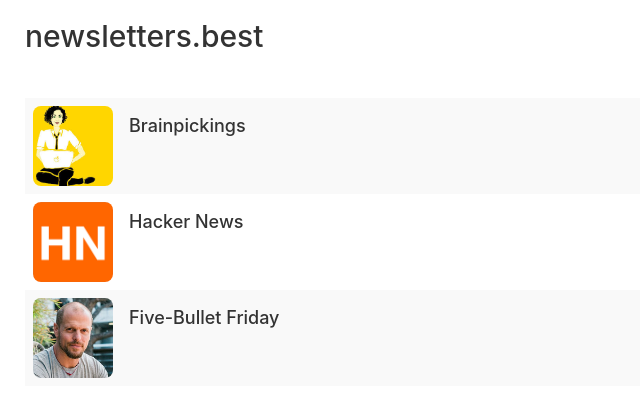
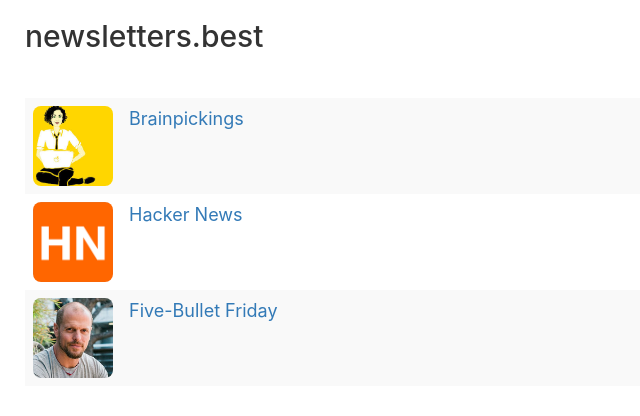
Before and after one commit to TimFinnigan/newsletters-best, a React (Create React App) app: page / in a window 1280 px wide. Shown: the top 416 px of the page, without its empty margins (0-640 px from the left). Built offline with nearby package versions, Linux system fonts and the light colour scheme.

Commit message:
add links

```diff
--- a/src/App.css
+++ b/src/App.css
@@ -21,7 +21,7 @@
   border: none;
 }
 
-#newsletter-table td h5 {
+#newsletter-table td a {
   font-size: 18px;
 }
 
--- a/src/components/newsletterTable.js
+++ b/src/components/newsletterTable.js
@@ -26,7 +26,9 @@ class NewsletterComponent extends Component {
               />
             </td>
             <td>
-              <h5>Brainpickings</h5>
+              <a href="https://www.brainpickings.org/newsletter/">
+                Brainpickings
+              </a>
             </td>
             <td></td>
             <td></td>
@@ -36,17 +38,23 @@ class NewsletterComponent extends Component {
               <img class="newsletter-icon" src={hackernews} alt="Hacker News" />
             </td>
             <td>
-              <h5>Hacker News</h5>
+              <a href="https://hackernewsletter.com/">Hacker News</a>
             </td>
             <td></td>
             <td></td>
           </tr>
           <tr>
             <td>
-              <img class="newsletter-icon" src={fivebulletfriday} alt="Five Bullet Friday" />
+              <img
+                class="newsletter-icon"
+                src={fivebulletfriday}
+                alt="Five Bullet Friday"
+              />
             </td>
             <td>
-              <h5>Five-Bullet Friday</h5>
+              <a href="https://go.tim.blog/5-bullet-friday-1/">
+                Five-Bullet Friday
+              </a>
             </td>
             <td></td>
             <td></td>
```
